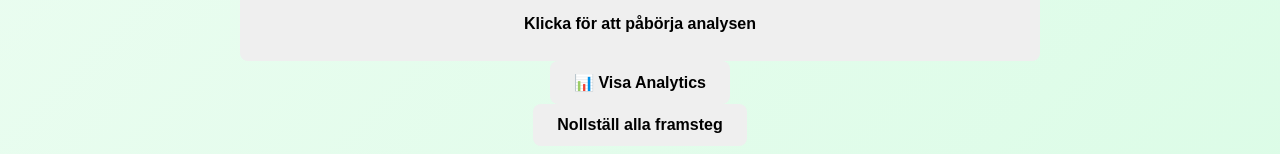
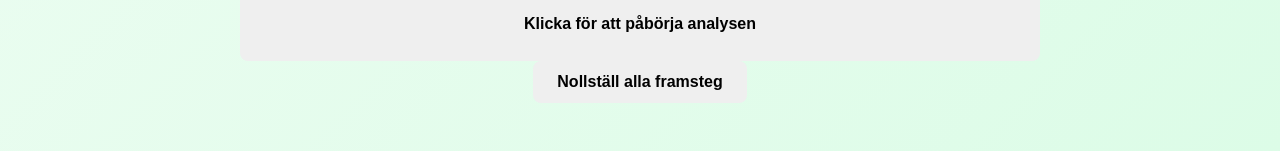
Before and after one commit to gredemo/historical_source_criticism, a React (Vite) app: page / in a window 1280 px wide. Shown: the part 764-918 px from the top of the page. Built offline with nearby package versions, Linux system fonts and the light colour scheme.

Commit message:
Hide dashboard behind admin param

```diff
--- a/src/App.jsx
+++ b/src/App.jsx
@@ -28,6 +28,14 @@ function App() {
       level3: 'locked'
     };
   });
+
+  const [showDashboard, setShowDashboard] = useState(false);
+
+  useEffect(() => {
+    if (window.location.search.includes('admin')) {
+      setShowDashboard(true);
+    }
+  }, []);
 
   // Sparar framsteg när de ändras
   useEffect(() => {
@@ -111,12 +119,14 @@ function App() {
             </button>
           ))}
         </div>
+        {showDashboard && (
   <button
     onClick={() => setSelectedSource('__dashboard__')}
     className="mt-8 px-6 py-3 bg-gray-800 text-white rounded-lg hover:bg-gray-900 transition-colors font-medium"
   >
     📊 Visa Analytics
   </button>
+)}
         <button onClick={resetProgress} className="mt-4 text-sm text-emerald-600 hover:underline">
           Nollställ alla framsteg
         </button>
```
Lines whose indentation alone changed are shown as unchanged.
